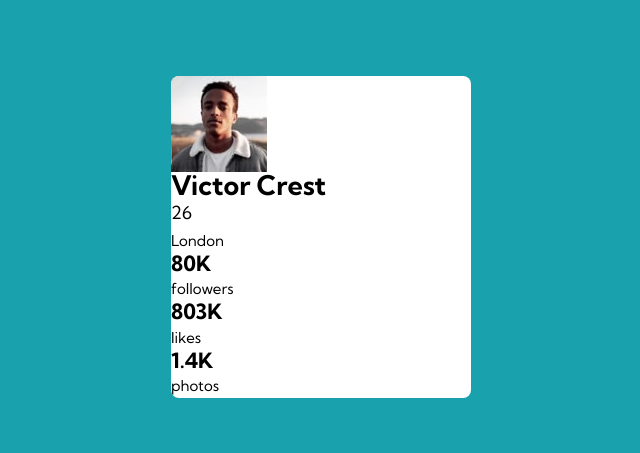
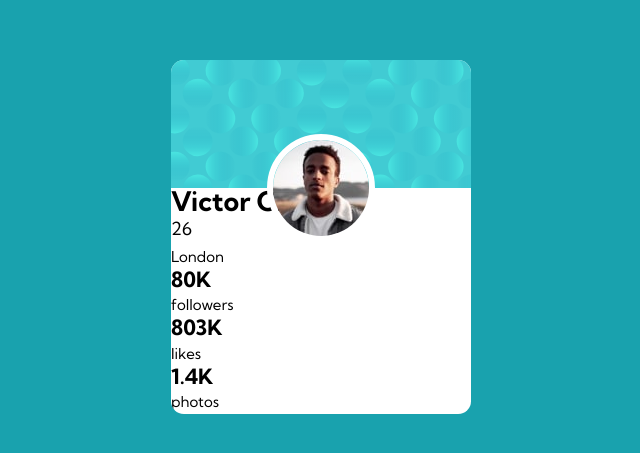
Before and after one commit to Drumstickz64/frontend-mentor-profile-card, a plain HTML site: page public/index.html in a window 1280 px wide. Shown: the part 163-616 px from the top of the page, without its empty margins (319-959 px from the left). Drawn offline with Linux system fonts and the light colour scheme.

Commit message:
feat style .card__header

```diff
--- a/public/style.css
+++ b/public/style.css
@@ -127,6 +127,21 @@ body {
 .card {
   width: 18.75rem;
   background: hsl(0, 0%, 100%);
-  border-radius: 0.5rem;
+  border-radius: 0.8rem;
   overflow: hidden;
 }
+
+.card__header {
+  height: 8rem;
+  position: relative;
+  background: url("images/bg-pattern-card.svg");
+}
+
+.profile-photo {
+  position: absolute;
+  left: 50%;
+  bottom: 0;
+  transform: translate(-50%, 50%);
+  border: 6px solid hsl(0, 0%, 100%);
+  border-radius: 999rem;
+}
```
